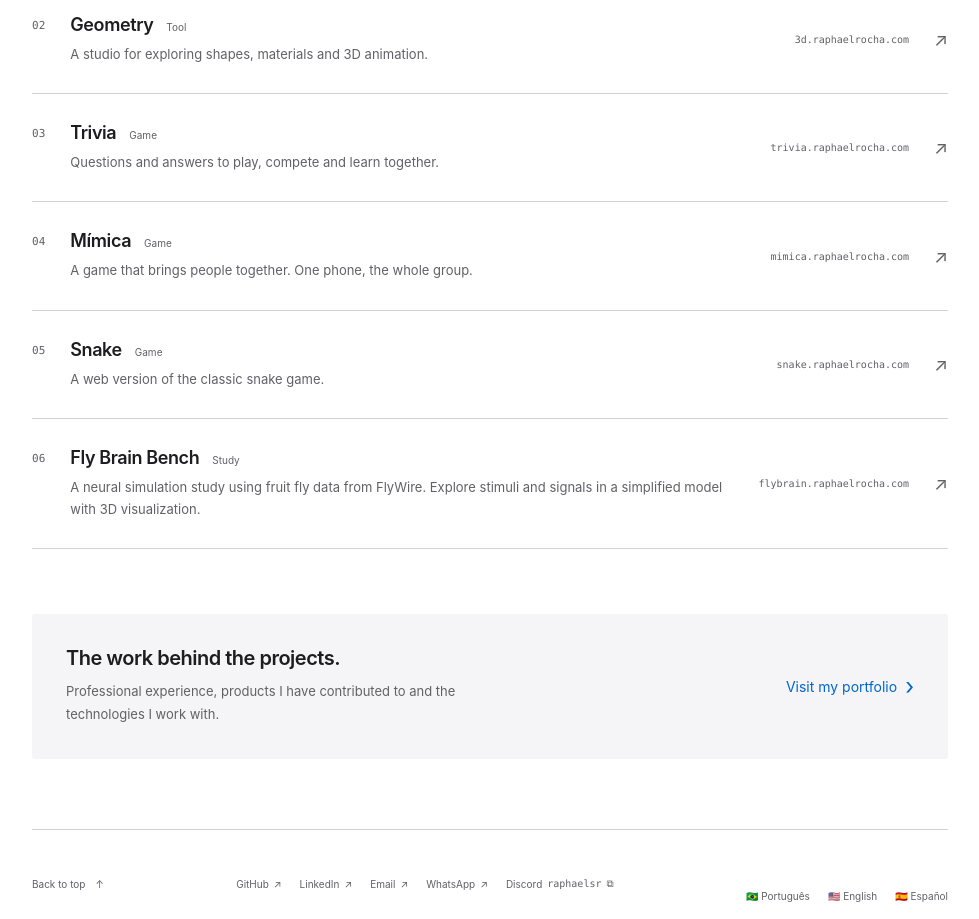
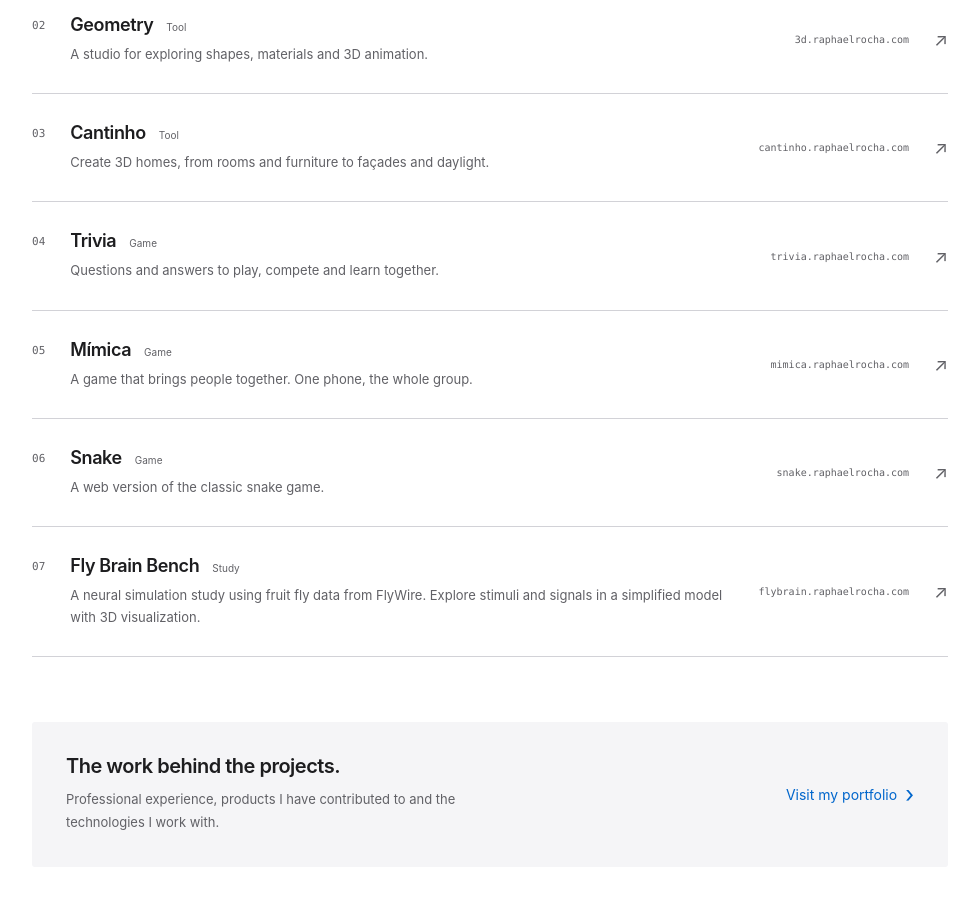
Before and after one commit to RaphaelSR/raphael-home, a React (Vite) app: page /home/en/ in a window 1280 px wide. Shown: the part 1040-1959 px from the top of the page, without its empty margins (150-1129 px from the left). Built offline with nearby package versions, Linux system fonts and the light colour scheme.

Commit message:
Add Cantinho to projects and analytics

```diff
--- a/public/analytics.js
+++ b/public/analytics.js
@@ -9,6 +9,7 @@
     "snake.raphaelrocha.com",
     "flybrain.raphaelrocha.com",
     "basilica.raphaelrocha.com",
+    "cantinho.raphaelrocha.com",
   ]);
   if (
     !hosts.has(location.hostname) ||
@@ -63,6 +64,7 @@
   let banner;
   let opener;
   let flyBoot;
+  let returnFocus;
   function gtag() {
     window.dataLayer.push(arguments);
   }
@@ -152,10 +154,13 @@
     banner?.remove();
     if (value === "yes") start();
     else stop();
-    opener?.focus({ preventScroll: true });
+    (returnFocus?.isConnected ? returnFocus : opener)?.focus({
+      preventScroll: true,
+    });
   };
   const show = () => {
     if (banner?.isConnected) return;
+    returnFocus = document.activeElement;
     const language = (
       document.documentElement.lang || navigator.language
     ).slice(0, 2);
@@ -193,6 +198,14 @@
     style.rel = "stylesheet";
     style.href = "https://raphaelrocha.com/analytics.css?v=3";
     document.head.append(style);
+    if (location.hostname === "cantinho.raphaelrocha.com") {
+      if (consent() === "yes" && !dnt) start();
+      else {
+        stop();
+        if (!consent() && !dnt) show();
+      }
+      return;
+    }
     opener = document.createElement("button");
     opener.type = "button";
     opener.className = "rr-privacy";
--- a/src/App.jsx
+++ b/src/App.jsx
@@ -13,6 +13,12 @@ const projects = [
     name: "Geometry",
     type: "tool",
     host: "3d.raphaelrocha.com",
+  },
+  {
+    id: "cantinho",
+    name: "Cantinho",
+    type: "tool",
+    host: "cantinho.raphaelrocha.com",
   },
   {
     id: "trivia",
--- a/src/admin/config.js
+++ b/src/admin/config.js
@@ -13,4 +13,5 @@ export const sites = {
   "snake.raphaelrocha.com": "Snake",
   "flybrain.raphaelrocha.com": "Fly Brain Bench",
   "basilica.raphaelrocha.com": "Basílica de Nazaré",
+  "cantinho.raphaelrocha.com": "Cantinho",
 };
--- a/src/i18n.js
+++ b/src/i18n.js
@@ -37,6 +37,8 @@ export const messages = {
       basilica:
         "Miniatura 3D da Basílica de Nazaré, em Belém, com construção animada e câmeras de detalhe. Uma interpretação estilizada em Three.js.",
       geometry: "Um estúdio para explorar formas, materiais e animação 3D.",
+      cantinho:
+        "Crie casas em 3D, dos cômodos e móveis à fachada e à luz do dia.",
       trivia: "Perguntas e respostas para jogar, competir e aprender em grupo.",
       mimica: "Um jogo para reunir pessoas. Um único celular, a turma toda.",
       snake: "Uma versão para a web do clássico jogo da cobra.",
@@ -86,6 +88,8 @@ export const messages = {
       basilica:
         "A 3D miniature of the Basilica of Nazaré in Belém, with animated construction and detail cameras. A stylized interpretation in Three.js.",
       geometry: "A studio for exploring shapes, materials and 3D animation.",
+      cantinho:
+        "Create 3D homes, from rooms and furniture to façades and daylight.",
       trivia: "Questions and answers to play, compete and learn together.",
       mimica: "A game that brings people together. One phone, the whole group.",
       snake: "A web version of the classic snake game.",
@@ -135,6 +139,8 @@ export const messages = {
       basilica:
         "Miniatura 3D de la Basílica de Nazaré, en Belém, con construcción animada y cámaras de detalle. Una interpretación estilizada en Three.js.",
       geometry: "Un estudio para explorar formas, materiales y animación 3D.",
+      cantinho:
+        "Crea casas en 3D, desde habitaciones y muebles hasta fachadas y luz natural.",
       trivia:
         "Preguntas y respuestas para jugar, competir y aprender en grupo.",
       mimica:
```
Also changed, not shown: 1 other file (tests, documents, lock files or other folders).
